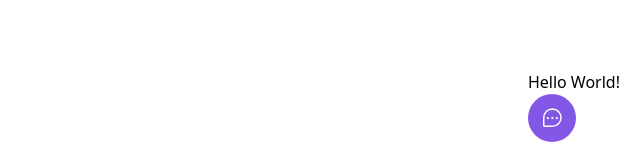
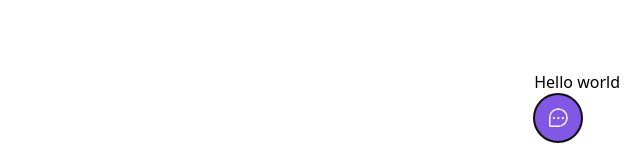
Before and after one commit to layshidani/nlw-feedbackCard, a React (Vite) app: page / in a window 1280 px wide. Both pictures are taken after a click on the button "Feedback". Shown: the part 638-797 px from the top of the page, without its empty margins (640-1280 px from the left). Built offline with nearby package versions, Linux system fonts and the light colour scheme.

Commit message:
feat:implements Popover in Feedback button

```diff
--- a/package.json
+++ b/package.json
@@ -8,6 +8,7 @@
     "preview": "vite preview"
   },
   "dependencies": {
+    "@headlessui/react": "^1.6.0",
     "phosphor-react": "^1.4.1",
     "react": "^18.0.0",
     "react-dom": "^18.0.0"
--- a/src/Widget.tsx
+++ b/src/Widget.tsx
@@ -1,26 +1,18 @@
-import { useState } from "react"
 import { ChatTeardropDots } from "phosphor-react"
+import { Popover } from "@headlessui/react";
 
 export function Widget() {
-  const [isWidgetOpen, setIsWidgetOpen] = useState(false)
-
-  function toogleWidgetVisibily() {
-    setIsWidgetOpen(!isWidgetOpen)
-  }
-
   return (
-    <div className="absolute bottom-5 right-5">
-      { isWidgetOpen && <p>Hello World!</p>}
-
-      <button
-        onClick={toogleWidgetVisibily}
+    <Popover className="absolute bottom-5 right-5">
+      <Popover.Panel>Hello world</Popover.Panel>
+      <Popover.Button
         className="bg-brand-500 text-white rounded-full px-3 h-12 flex items-center group"
       >
         <ChatTeardropDots className="w-6 h-6" />
         <span className="max-w-0 overflow-hidden group-hover:max-w-xs transition-all duration-500 ease-linear">
           <span className="pl-2">Feedback</span>
         </span>
-      </button>
-    </div>
+      </Popover.Button>
+    </Popover>
   );
 }
```
Also changed, not shown: 1 other file (tests, documents, lock files or other folders).
